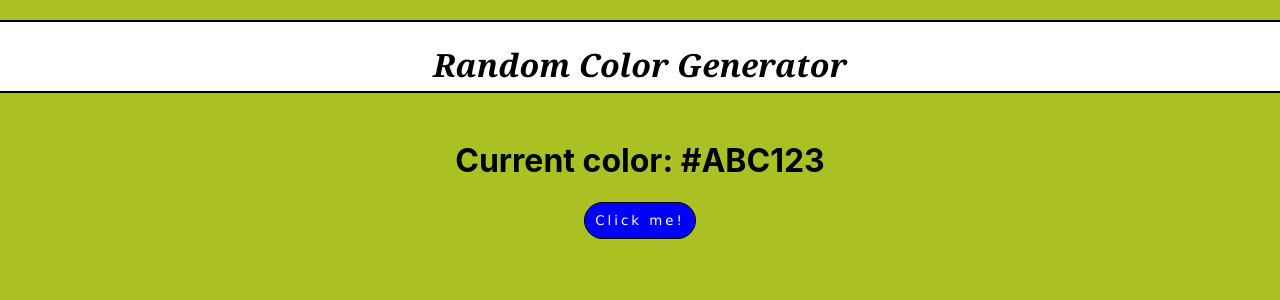
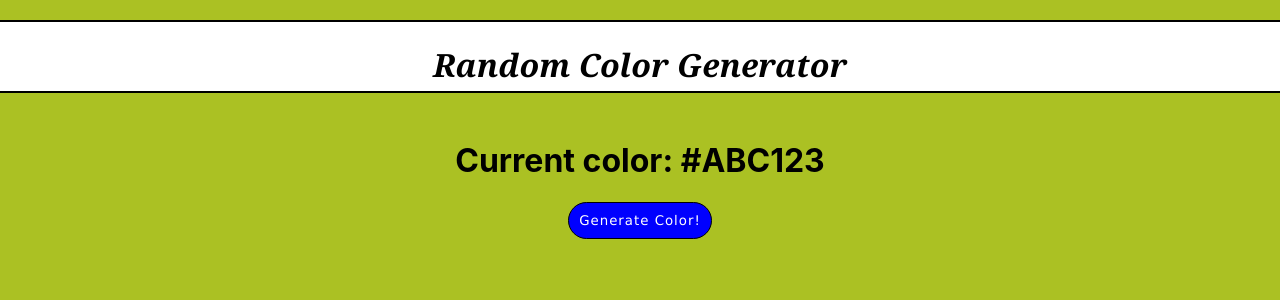
Before and after one commit to MParrella823/color-changer, a React (Create React App) app: page / in a window 1280 px wide. Shown: the top 300 px of the page. Built offline with nearby package versions, Linux system fonts and the light colour scheme.

Commit message:
editing Button

```diff
--- a/src/Components/Button/Button.css
+++ b/src/Components/Button/Button.css
@@ -5,5 +5,5 @@ Button {
     padding: 10px;
     border-radius: 30px;
     font-family: 'Lucida Sans', 'Lucida Sans Regular', 'Lucida Grande', 'Lucida Sans Unicode', Geneva, Verdana, sans-serif;
-    letter-spacing: 3px;
+    letter-spacing: 1px;
 }
--- a/src/Components/Button/Button.js
+++ b/src/Components/Button/Button.js
@@ -4,7 +4,7 @@ export class Button extends React.Component{
     render() {
         return (
         <button onClick={this.props.onClick}>
-            Click me!
+            Generate Color!
         </button>);
 
     }
```
